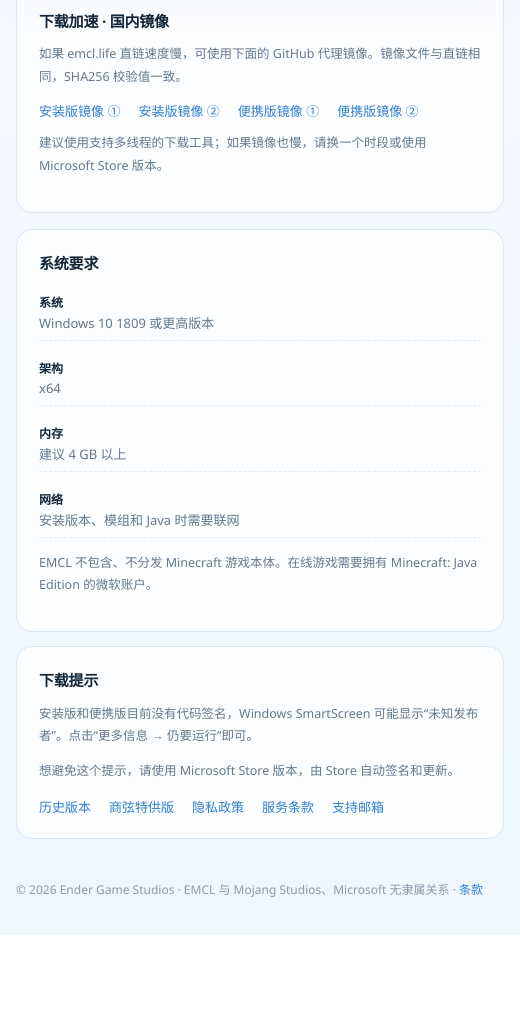
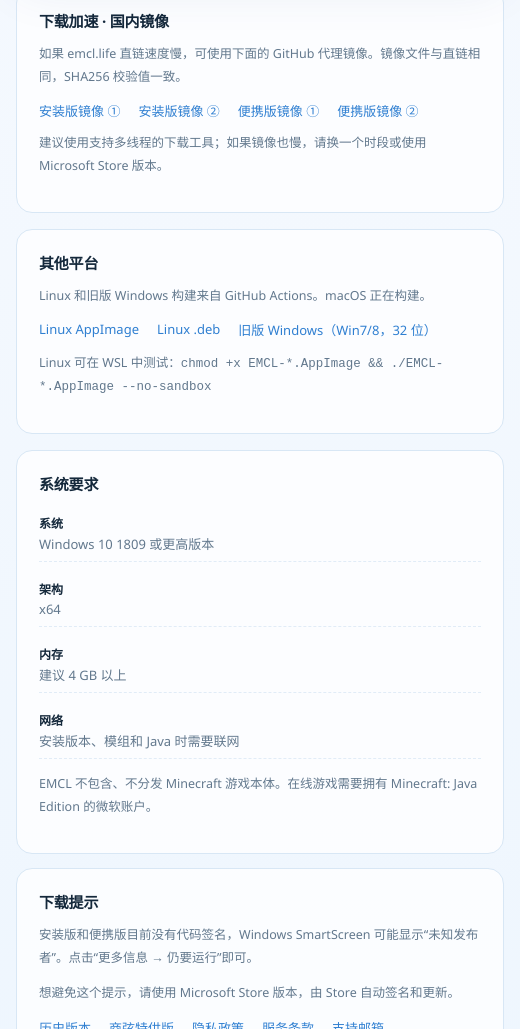
Before and after one commit to MC-Enderman7810/EndermanMineCraftLauncher, an Electron app: page docs/download.html in a window 520 px wide. Shown: the part 1067-2096 px from the top of the page. Before the commit the page ends 2002 px from the top, so only its background shows below. Drawn offline with Linux system fonts and the light colour scheme.

Commit message:
Add Linux and legacy Windows downloads

```diff
--- a/docs/download.html
+++ b/docs/download.html
@@ -193,6 +193,16 @@
       <p class="note">建议使用支持多线程的下载工具；如果镜像也慢，请换一个时段或使用 Microsoft Store 版本。</p>
     </section>
 
+    <section class="panel" style="margin-top:16px">
+      <h3>其他平台</h3>
+      <p class="note">Linux 和旧版 Windows 构建来自 GitHub Actions。macOS 正在构建。</p>
+      <div class="links" style="margin-top:10px">
+        <a href="https://github.com/MC-Enderman7810/EndermanMineCraftLauncher/releases/download/platforms-v2/EMCL-1.26.2-6.16.AppImage">Linux AppImage</a>
+        <a href="https://github.com/MC-Enderman7810/EndermanMineCraftLauncher/releases/download/platforms-v2/emcl-launcher_1.26.2-6.16_amd64.deb">Linux .deb</a>
+        <a href="https://github.com/MC-Enderman7810/EndermanMineCraftLauncher/releases/download/platforms-v2/EMCL-Legacy-1.26.2-6.16-ia32.exe">旧版 Windows（Win7/8，32 位）</a>
+      </div>
+      <p class="note">Linux 可在 WSL 中测试：<code>chmod +x EMCL-*.AppImage &amp;&amp; ./EMCL-*.AppImage --no-sandbox</code></p>
+    </section>
     <section class="details">
       <div class="panel">
         <h3>系统要求</h3>
```
